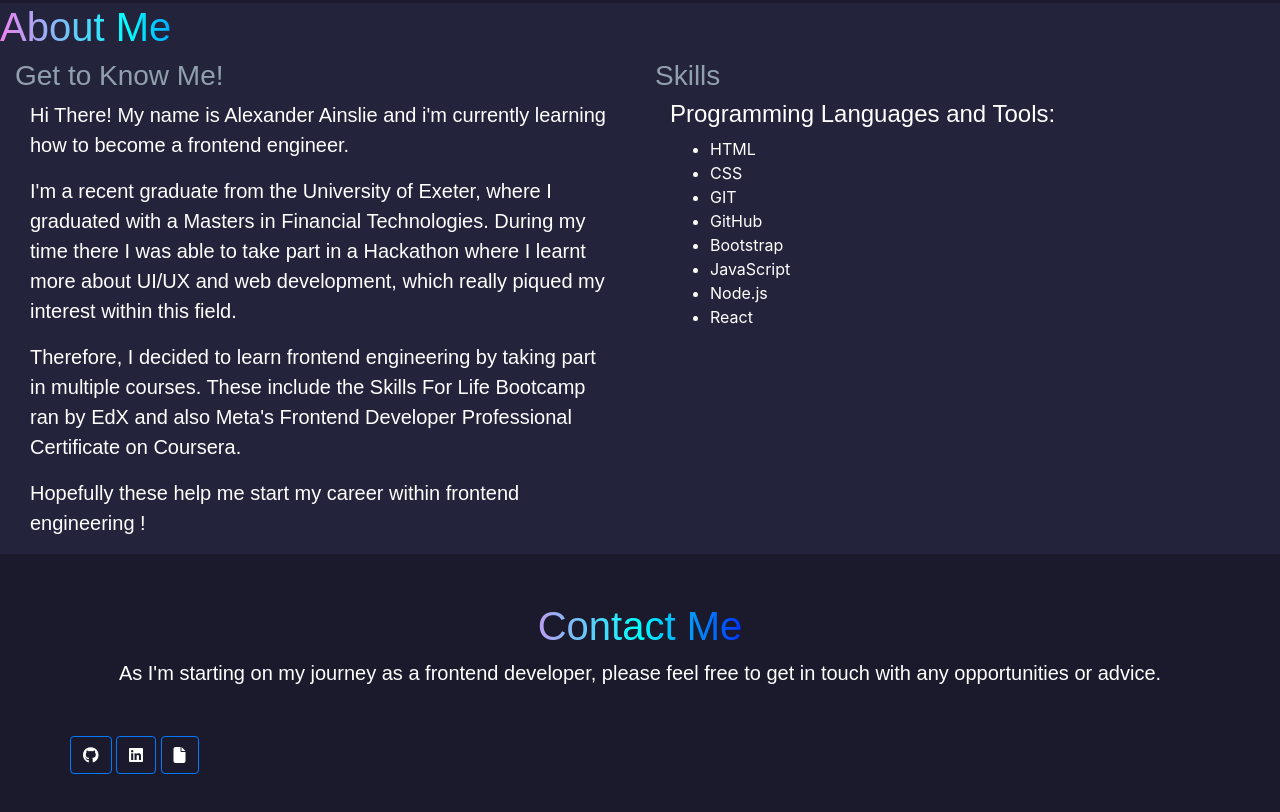
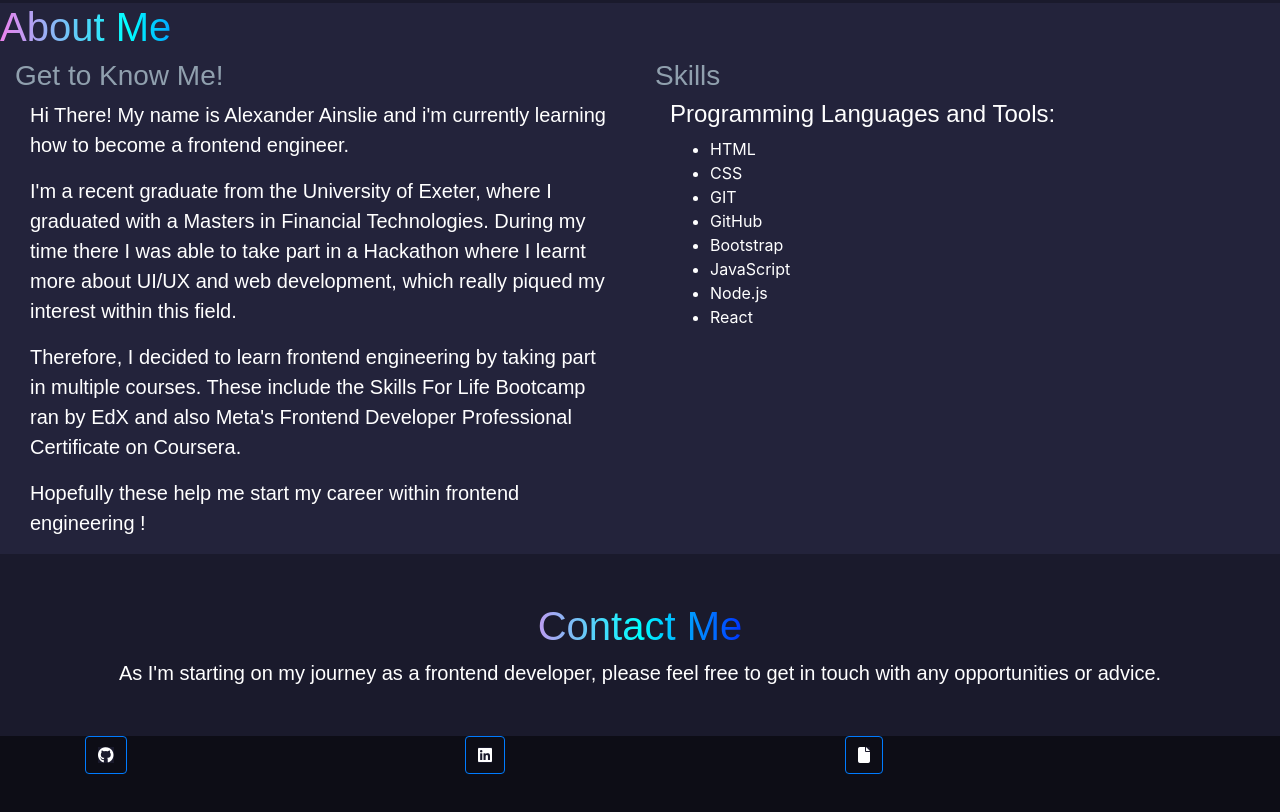
Before and after one commit to AlexAins/Bootstrap-Folio, a plain HTML site: page index.html in a window 1280 px wide. Shown: the part 2220-3032 px from the top of the page. Before the commit the page ends 2994 px from the top, so only its background shows below. Drawn offline with nearby package versions, Linux system fonts and the light colour scheme.

Commit message:
edited forat of footer

```diff
--- a/css/style.css
+++ b/css/style.css
@@ -180,3 +180,10 @@ h1, h2, h3 , h4, h5, h6 {
 }
 
 /* Footer */
+.customFooter, .customFooter div, .customFooter a{
+    background-color: var(--backgroundNav) !important;
+}
+
+.customFooter{
+    height: 150px;
+}
--- a/index.html
+++ b/index.html
@@ -170,13 +170,17 @@
     </section>
 
     <!-- Footer including Links -->
-    <footer class="footer">
+    <footer class="footer customFooter">
         <div class="container">
-            <div class="row">
-                <div col-4>
-                    <a class="btn btn-primary" href="https://github.com/AlexAins" role="button"><i class="fa-brands fa-github"></i></a>
-                    <a class="btn btn-primary" href="https://www.linkedin.com/in/alexander-ainslie/" role="button"><i class="fa-brands fa-linkedin"></i></a>
-                    <a class="btn btn-primary" href="./images/CV.pdf" target="_blank" role="button"><i class="fa fa-file"></i></a>
+            <div class="row customFooterIcon">
+                <div class="col-xs-12 col-md-4 customFooterIcon2">
+                    <a class="btn btn-primary customLinkButton" href="https://github.com/AlexAins" role="button"><i class="fa-brands fa-github"></i></a>
+                </div>
+                <div class="col-xs-12 col-md-4">
+                    <a class="btn btn-primary customLinkButton" href="https://www.linkedin.com/in/alexander-ainslie/" role="button"><i class="fa-brands fa-linkedin"></i></a>
+                </div>
+                <div class="col-xs-12 col-md-4">
+                    <a class="btn btn-primary customLinkButton" href="./images/CV.pdf" target="_blank" role="button"><i class="fa fa-file"></i></a>
                 </div>
             </div>
         </div>
```
